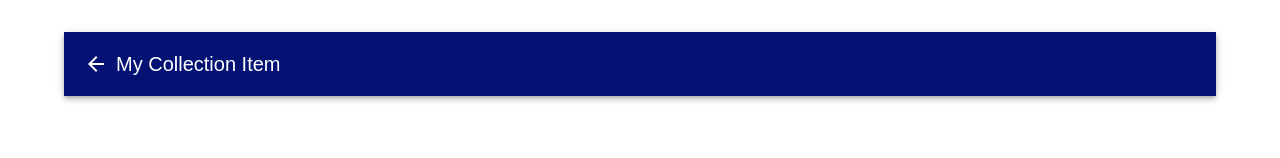
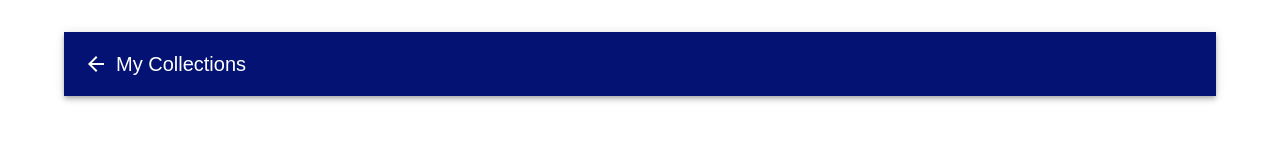
Before and after one commit to saanvidua/CSC484Project, a React (Create React App) app in the folder marketcollector/: page /collection-item/1 in a window 1280 px wide. Shown: the top 158 px of the page. Built offline with nearby package versions, Linux system fonts and the light colour scheme.

Commit message:
fixed add button placement + other paddings

```diff
--- a/marketcollector/src/pages/Account.js
+++ b/marketcollector/src/pages/Account.js
@@ -199,7 +199,7 @@ export default function Account() {
             src="/images/pfp.jpg"
             sx={{ width: 80, height: 80, mb: 1 }}
           />
-          <Typography variant="h5">YourUsername</Typography>
+          <Typography variant="h5">484Username</Typography>
           <Button variant="outlined" sx={{ mt: 1 }}>
             Edit Profile
           </Button>
--- a/marketcollector/src/pages/Collection.js
+++ b/marketcollector/src/pages/Collection.js
@@ -75,7 +75,7 @@ function Collection() {
             {/* Add Item Button */}
             <Fab
                 color="secondary"
-                sx={{ position: "fixed", top: 16, right: 16 }}
+                sx={{ position: "fixed", bottom: 60, right: 16 }}
                 onClick={handleOpenDialog}
             >
                 <AddIcon />
--- a/marketcollector/src/pages/collectionItemDetails.js
+++ b/marketcollector/src/pages/collectionItemDetails.js
@@ -25,13 +25,13 @@ function CollectionItemDetails() {
     };
 
     return (
-        <Container sx={{ mt: 4 }}>
+        <Container sx={{ mt: 4, pb: 8 }}>
             <AppBar position="static">
                 <Toolbar>
                     <IconButton edge="start" color="inherit" onClick={() => navigate(-1)} aria-label="back">
                         <ArrowBackIcon />
                     </IconButton>
-                    <Typography variant="h6" component="div" sx={{ flexGrow: 1 }}>My Collection Item</Typography>
+                    <Typography variant="h6" component="div" sx={{ flexGrow: 1 }}>My Collections</Typography>
                 </Toolbar>
             </AppBar>
 
--- a/marketcollector/src/pages/exploreItemDetails.js
+++ b/marketcollector/src/pages/exploreItemDetails.js
@@ -13,7 +13,7 @@ function ExploreItemDetails() {
 
     if (!item) {
         return (
-            <Container sx={{ mt: 4 }}>
+            <Container sx={{ mt: 4, pb: 8 }}>
                 <Typography variant="h4">Item not found</Typography>
                 <Button variant="contained" sx={{ mt: 2 }} onClick={() => navigate("/")}>Go Back to Home</Button>
             </Container>
@@ -21,7 +21,7 @@ function ExploreItemDetails() {
     }
 
     return (
-        <Container sx={{ mt: 4 }}>
+        <Container sx={{ mt: 4, pb: 8 }}>
             <AppBar position="static">
                 <Toolbar>
                     <IconButton edge="start" color="inherit" onClick={() => navigate(-1)} aria-label="back">
```
